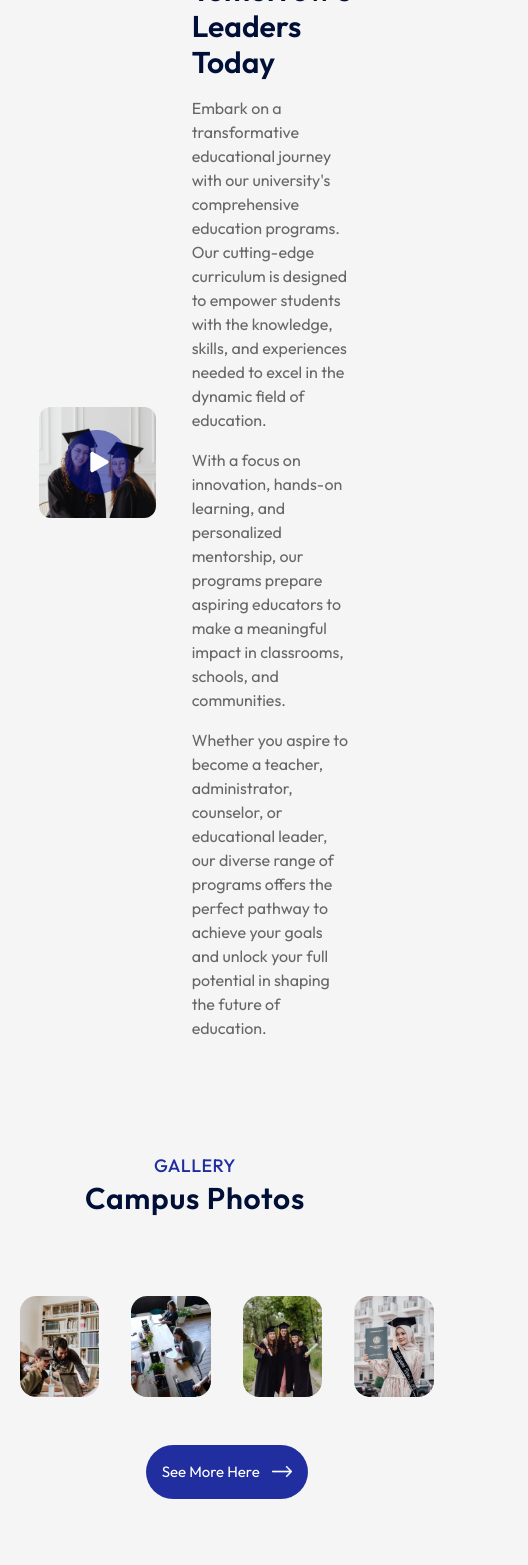
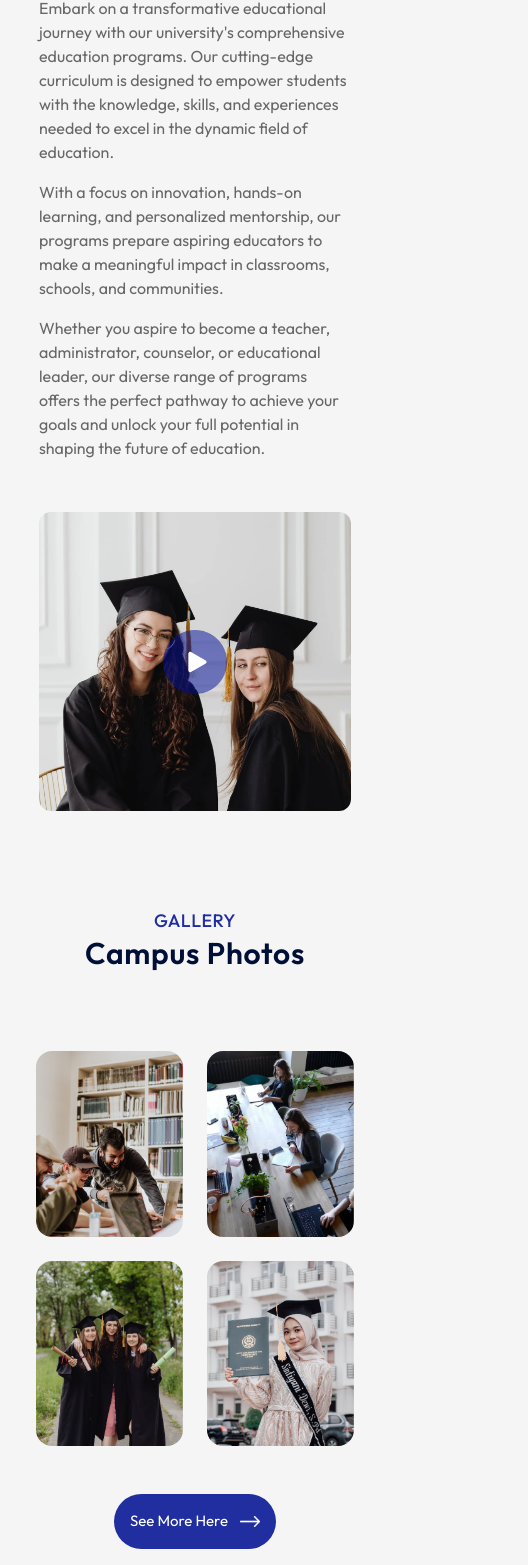
Before and after one commit to MozammilT/EduSphere, a React (Vite) app: page / in a window 390 px wide. Shown: the part 2260-3825 px from the top of the page, 528 px wide, since content can reach past the window. Built offline with nearby package versions, Linux system fonts and the light colour scheme; a web font is replaced by a local one.

Commit message:
Fixed responsiveness

```diff
--- a/src/styles/App.css
+++ b/src/styles/App.css
@@ -104,7 +104,7 @@
   }
 
   .pro-img {
-    @apply w-full rounded-xl block;
+    @apply md:w-full max-md:w-96 rounded-xl block;
   }
 
   .caption {
@@ -132,7 +132,7 @@
   }
 
   .about {
-    @apply flex my-24 mx-auto items-center justify-between gap-9 w-[90%];
+    @apply flex md:flex-row max-md:flex-col-reverse my-24 mx-auto items-center justify-between gap-9 w-[90%];
   }
 
   .about-left {
@@ -140,7 +140,7 @@
   }
 
   .about-right {
-    @apply basis-[90%];
+    @apply basis-[90%] relative;
   }
 
   .about-img {
@@ -163,19 +163,19 @@
   }
 
   .campus {
-    @apply my-20 mx-0 w-11/12 text-center;
+    @apply my-20 mx-auto w-11/12 text-center;
   }
 
   .gallery {
-    @apply flex items-center justify-between gap-8 mb-10;
+    @apply grid gap-6 mb-10 max-md:grid-cols-2 grid-cols-4 justify-center mx-auto w-fit;
   }
 
   .gallery-img {
-    @apply rounded-2xl w-3/12;
+    @apply rounded-2xl w-full block;
   }
 
   .dark {
-    @apply bg-[#212EA0] text-white ml-24 p-4;
+    @apply bg-[#212EA0] text-white ml-0 p-4;
   }
 
   .testimonials {
@@ -242,11 +242,11 @@
   }
 
   .contact {
-    @apply mx-20 my-auto max-w-[90%] flex items-start justify-between;
+    @apply mx-20 my-auto max-w-[90%] md:flex items-start md:justify-between max-md:block;
   }
 
   .contact-col {
-    @apply basis-3/6 bg-[#f5f5f5];
+    @apply basis-3/6 bg-[#f5f5f5] max-md:mb-14;
   }
 
   .contact-col-h3 {
```
